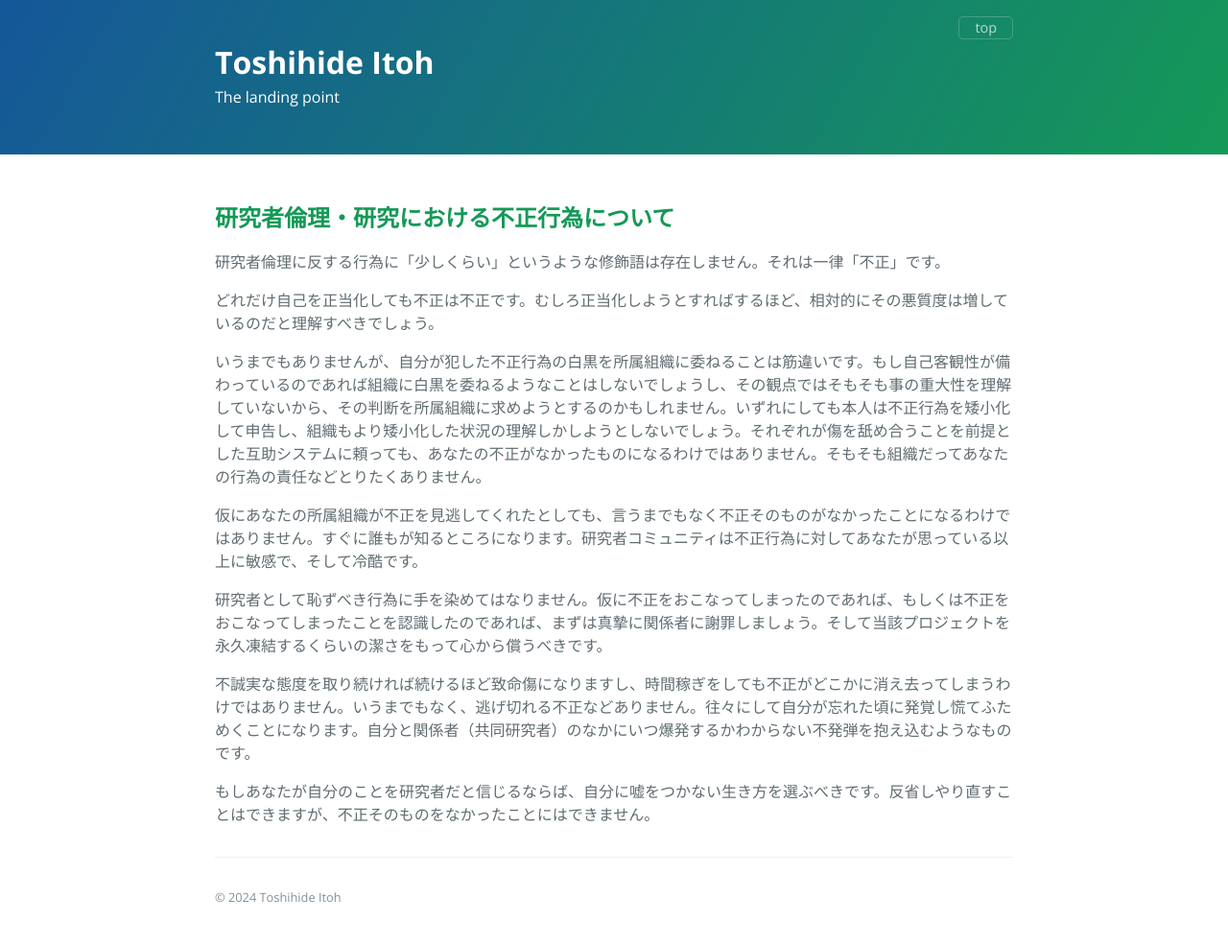
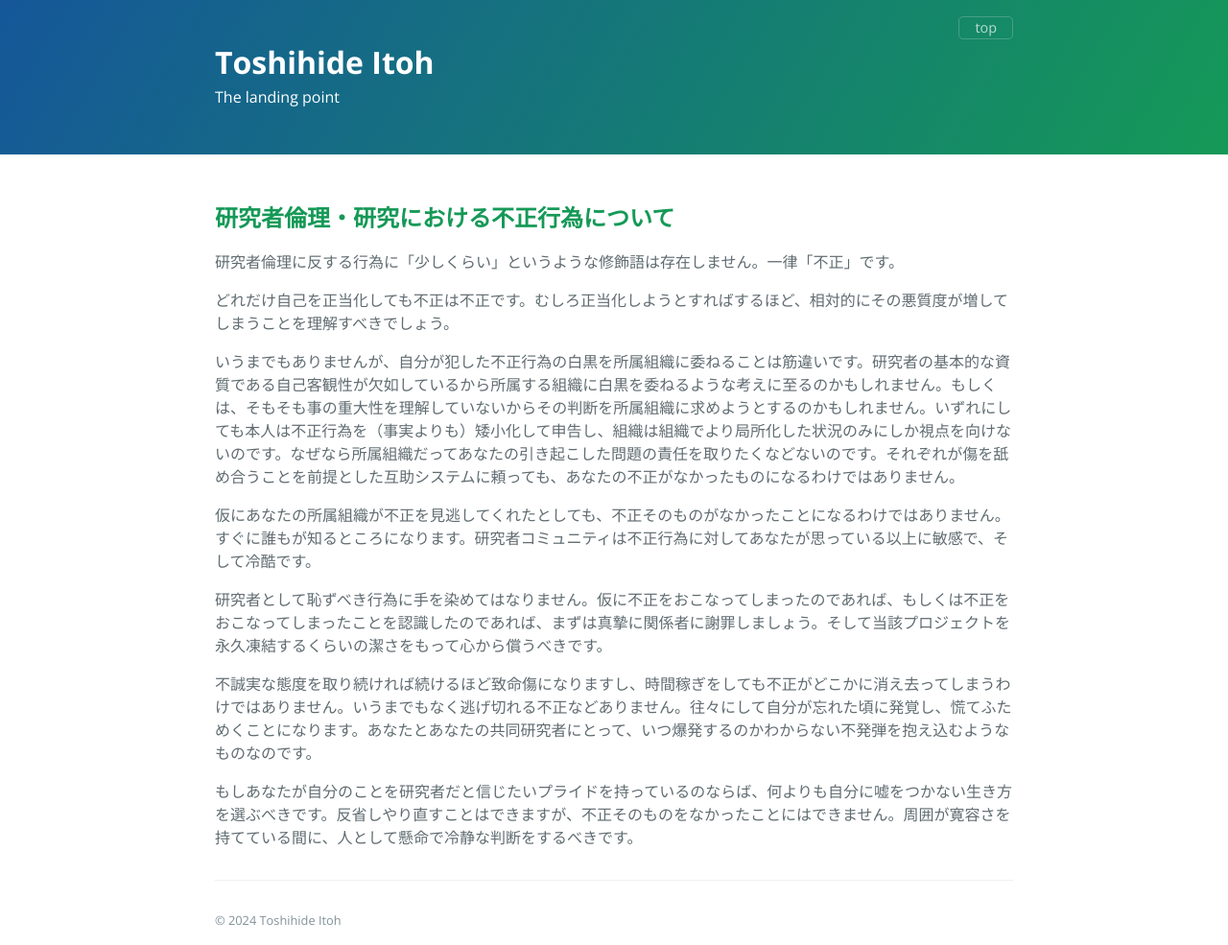
Before and after one commit to toshihide-itoh/toshihide-itoh.github.io, a Jekyll site: the page built from research-ethics.md, in a window 1280 px wide. Shown: the whole page at 96% size. Built offline with Jekyll 4.4.1, drawn with Linux system fonts in a browser that asks for light colours; before the commit the page ends 961 px from its top, so only the background shows below that.

Commit message:
Update research-ethics.md

```diff
--- a/research-ethics.md
+++ b/research-ethics.md
@@ -5,16 +5,16 @@ title: 研究者倫理・研究における不正行為について
 
 ## 研究者倫理・研究における不正行為について
 
-研究者倫理に反する行為に「少しくらい」というような修飾語は存在しません。それは一律「不正」です。
+研究者倫理に反する行為に「少しくらい」というような修飾語は存在しません。一律「不正」です。
 
-どれだけ自己を正当化しても不正は不正です。むしろ正当化しようとすればするほど、相対的にその悪質度は増しているのだと理解すべきでしょう。
+どれだけ自己を正当化しても不正は不正です。むしろ正当化しようとすればするほど、相対的にその悪質度が増してしまうことを理解すべきでしょう。
 
-いうまでもありませんが、自分が犯した不正行為の白黒を所属組織に委ねることは筋違いです。もし自己客観性が備わっているのであれば組織に白黒を委ねるようなことはしないでしょうし、その観点ではそもそも事の重大性を理解していないから、その判断を所属組織に求めようとするのかもしれません。いずれにしても本人は不正行為を矮小化して申告し、組織もより矮小化した状況の理解しかしようとしないでしょう。それぞれが傷を舐め合うことを前提とした互助システムに頼っても、あなたの不正がなかったものになるわけではありません。そもそも組織だってあなたの行為の責任などとりたくありません。
+いうまでもありませんが、自分が犯した不正行為の白黒を所属組織に委ねることは筋違いです。研究者の基本的な資質である自己客観性が欠如しているから所属する組織に白黒を委ねるような考えに至るのかもしれません。もしくは、そもそも事の重大性を理解していないからその判断を所属組織に求めようとするのかもしれません。いずれにしても本人は不正行為を（事実よりも）矮小化して申告し、組織は組織でより局所化した状況のみにしか視点を向けないのです。なぜなら所属組織だってあなたの引き起こした問題の責任を取りたくなどないのです。それぞれが傷を舐め合うことを前提とした互助システムに頼っても、あなたの不正がなかったものになるわけではありません。
 
-仮にあなたの所属組織が不正を見逃してくれたとしても、言うまでもなく不正そのものがなかったことになるわけではありません。すぐに誰もが知るところになります。研究者コミュニティは不正行為に対してあなたが思っている以上に敏感で、そして冷酷です。
+仮にあなたの所属組織が不正を見逃してくれたとしても、不正そのものがなかったことになるわけではありません。すぐに誰もが知るところになります。研究者コミュニティは不正行為に対してあなたが思っている以上に敏感で、そして冷酷です。
 
 研究者として恥ずべき行為に手を染めてはなりません。仮に不正をおこなってしまったのであれば、もしくは不正をおこなってしまったことを認識したのであれば、まずは真摯に関係者に謝罪しましょう。そして当該プロジェクトを永久凍結するくらいの潔さをもって心から償うべきです。
 
-不誠実な態度を取り続ければ続けるほど致命傷になりますし、時間稼ぎをしても不正がどこかに消え去ってしまうわけではありません。いうまでもなく、逃げ切れる不正などありません。往々にして自分が忘れた頃に発覚し慌てふためくことになります。自分と関係者（共同研究者）のなかにいつ爆発するかわからない不発弾を抱え込むようなものです。
+不誠実な態度を取り続ければ続けるほど致命傷になりますし、時間稼ぎをしても不正がどこかに消え去ってしまうわけではありません。いうまでもなく逃げ切れる不正などありません。往々にして自分が忘れた頃に発覚し、慌てふためくことになります。あなたとあなたの共同研究者にとって、いつ爆発するのかわからない不発弾を抱え込むようなものなのです。
 
-もしあなたが自分のことを研究者だと信じるならば、自分に嘘をつかない生き方を選ぶべきです。反省しやり直すことはできますが、不正そのものをなかったことにはできません。
+もしあなたが自分のことを研究者だと信じたいプライドを持っているのならば、何よりも自分に嘘をつかない生き方を選ぶべきです。反省しやり直すことはできますが、不正そのものをなかったことにはできません。周囲が寛容さを持てている間に、人として懸命で冷静な判断をするべきです。
```
